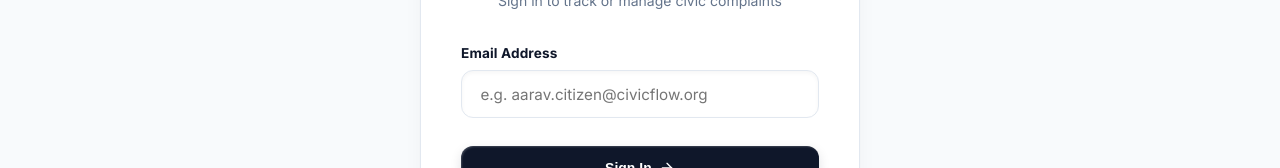
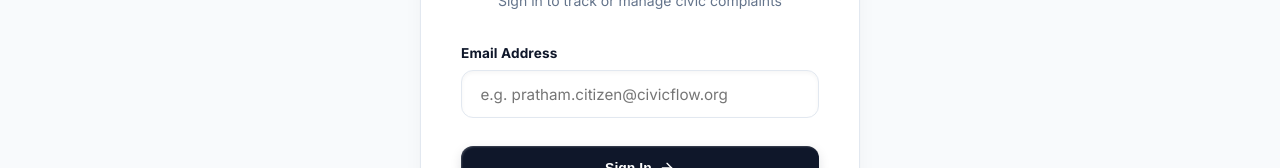
Before and after one commit to schrodingercats-sudo/CivicFlow, a React (Vite) app in the folder frontend/: page /login in a window 1280 px wide. Shown: the part 313-481 px from the top of the page. Built offline with nearby package versions, Linux system fonts and the light colour scheme; no server answers; the HTML template or start-up script is replaced by a standard one.

Commit message:
refactor: updated demo citizen user name from Aarav Patel to Pratham Solanki across DB and frontend

```diff
--- a/frontend/src/pages/LoginPage.jsx
+++ b/frontend/src/pages/LoginPage.jsx
@@ -71,7 +71,7 @@ export const LoginPage = () => {
             <input
               type="email"
               className="form-input"
-              placeholder="e.g. aarav.citizen@civicflow.org"
+              placeholder="e.g. pratham.citizen@civicflow.org"
               value={email}
               onChange={(e) => setEmail(e.target.value)}
               required
@@ -95,11 +95,11 @@ export const LoginPage = () => {
 
           <div style={{ display: 'flex', flexDirection: 'column', gap: '0.65rem' }}>
             <button
-              onClick={() => handleLogin('aarav.citizen@civicflow.org')}
+              onClick={() => handleLogin('pratham.citizen@civicflow.org')}
               className="btn btn-secondary"
               style={{ width: '100%', justifyContent: 'flex-start', fontSize: '0.85rem' }}
             >
-              <UserCheck size={16} color="#0f172a" /> Citizen Demo (Aarav Patel)
+              <UserCheck size={16} color="#0f172a" /> Citizen Demo (Pratham Solanki)
             </button>
             <button
               onClick={() => handleLogin('officer.roads@civicflow.org')}
```
Also changed, not shown: 1 other file (tests, documents, lock files or other folders).
